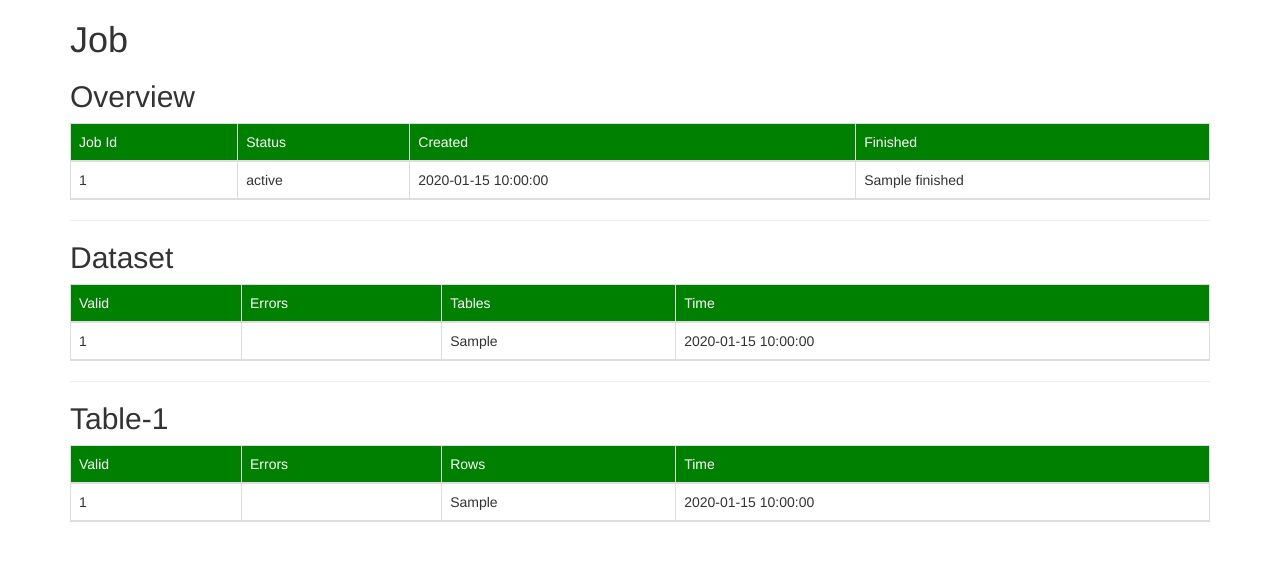
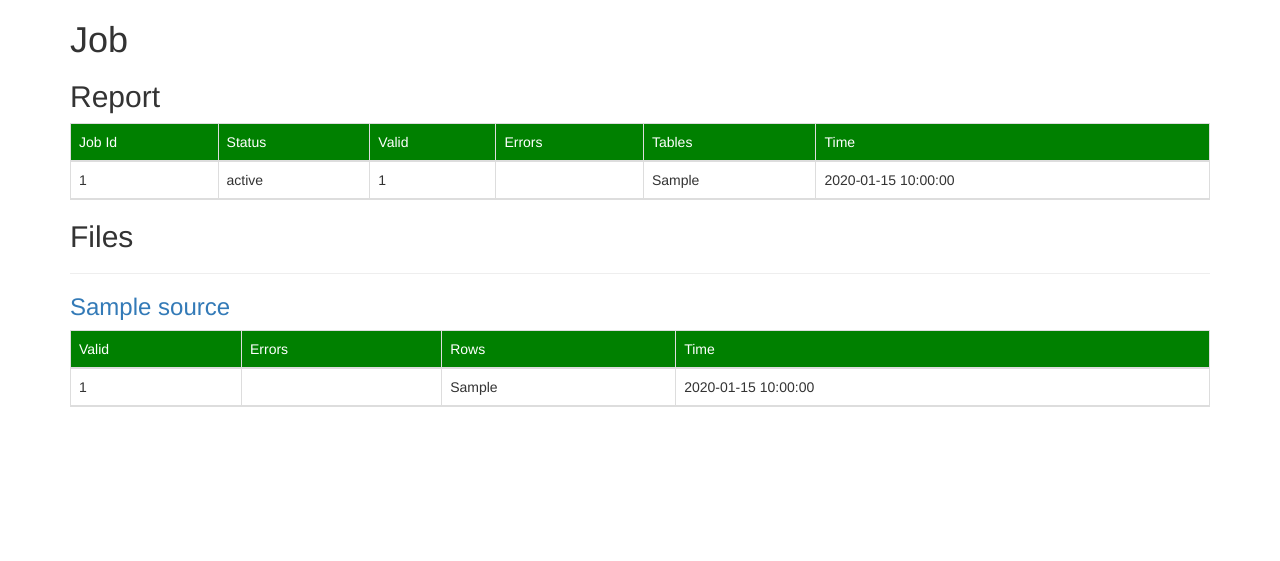
Before and after one commit to frictionlessdata/goodtables.io, a Flask app: template goodtablesio/templates/job.html in a window 1280 px wide. Shown: the top 561 px of the page. Run offline with Flask 2, Linux system fonts and the light colour scheme; the template is opened without the code that fills it: most values are stand-ins (such as "Sample title", 1, 10 or a date in 2020); some libraries are stand-ins or nearby versions.

Commit message:
improved job view

```diff
--- a/goodtablesio/templates/job.html
+++ b/goodtablesio/templates/job.html
@@ -4,43 +4,22 @@
 <div class="container">
   <h1>Job</h1>
 
-  <h2>Overview</h2>
-
-  {% set color = 'yellow' %}
+  {% set color = 'black' %}
+  {% if job.result.finished %}
     {% if job.result.report.valid %}
     {% set color = 'green' %}
     {% else %}
     {% set color = 'red' %}
     {% endif %}
+  {% endif %}
+
+  <h2>Report</h2>
 
   <table class="table table-bordered">
     <thead style="background-color: {{ color }}; color: #fff;">
       <tr>
         <td>Job Id</td>
         <td>Status</td>
-        <td>Created</td>
-        <td>Finished</td>
-      </tr>
-    </thead>
-    <thead>
-      <tr>
-        <td>{{ job.result.job_id }}</td>
-        <td>{{ job.status }}</td>
-        <td>{{ job.result.created }}</td>
-        <td>{{ job.result.finished }}</td>
-      </tr>
-    </thead>
-  </table>
-
-  {% if job.result.report %}
-
-    <hr>
-
-    <h2>Dataset</h2>
-
-    <table class="table table-bordered">
-      <thead style="background-color: {{ color }}; color: #fff;">
-        <tr>
         <td>Valid</td>
         <td>Errors</td>
         <td>Tables</td>
@@ -49,6 +28,8 @@
     </thead>
     <thead>
       <tr>
+        <td>{{ job.result.job_id }}</td>
+        <td>{{ job.status }}</td>
         <td>{{ job.result.report.valid }}</td>
         <td>{{ job.result.report['error-count'] }}</td>
         <td>{{ job.result.report['table-count'] }}</td>
@@ -56,6 +37,10 @@
       </tr>
     </thead>
   </table>
+
+  {% if job.result.finished %}
+  <h2>Files</h2>
+  {% endif %}
 
   {% for table in job.result.report.tables %}
 
@@ -68,7 +53,7 @@
 
     <hr>
 
-      <h2>Table-{{ loop.index }}</h2>
+    <h3><a target="_blank" href="{{ table.source }}">{{ table.source|replace('https://raw.githubusercontent.com/', '')}}</a></h3>
     <table class="table table-bordered">
       <thead style="background-color: {{ color }}; color: #fff;">
         <tr>
@@ -90,7 +75,7 @@
 
     {% if table.errors %}
 
-        <h3>Errors</h3>
+      <h4>Errors</h4>
 
       {% for error in table.errors %}
       <table class="table table-bordered">
@@ -117,7 +102,5 @@
 
   {% endfor %}
 
-  {% endif %}
-
 </div>
 {% endblock %}
```
Lines whose indentation alone changed are shown as unchanged.
